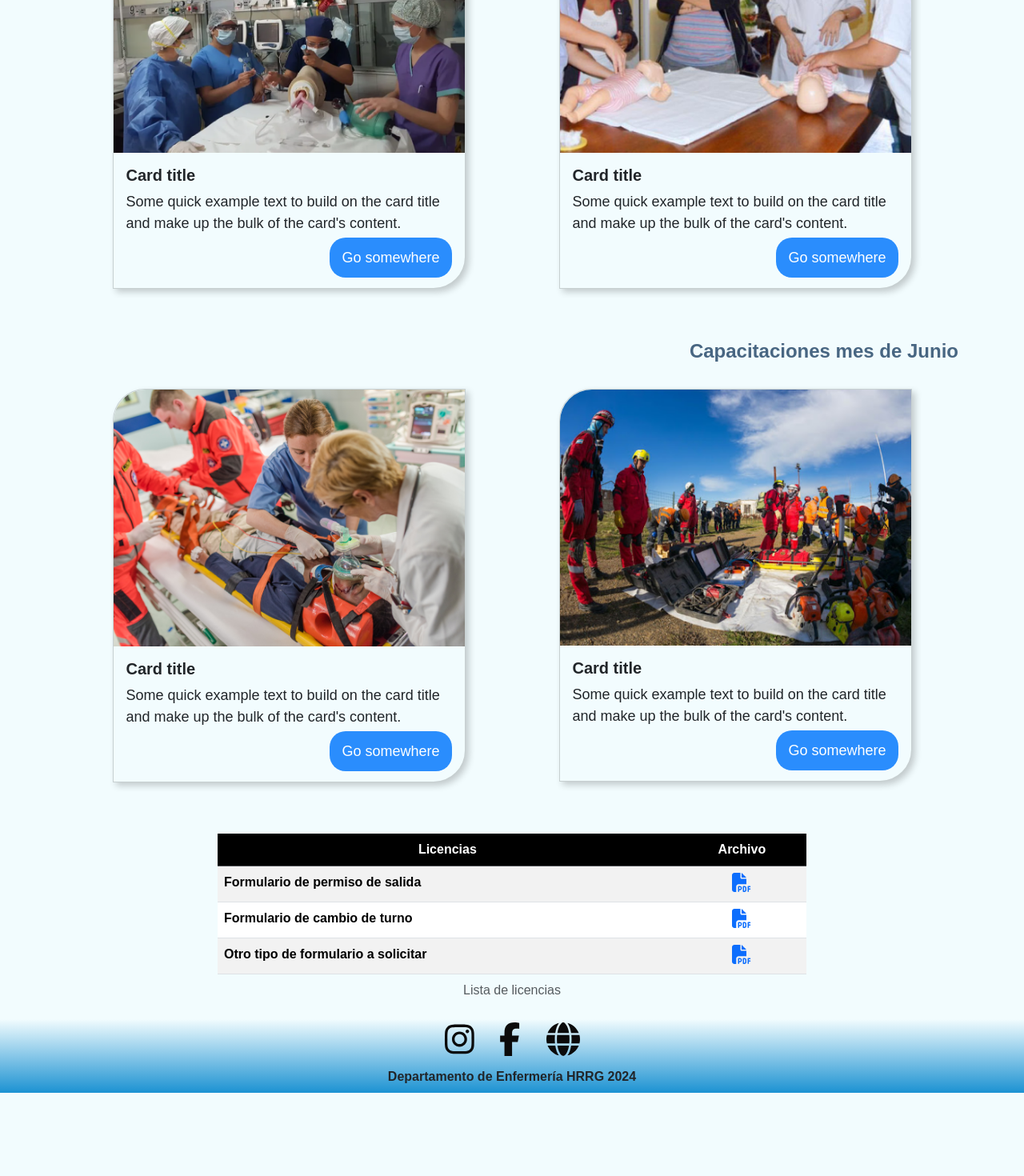
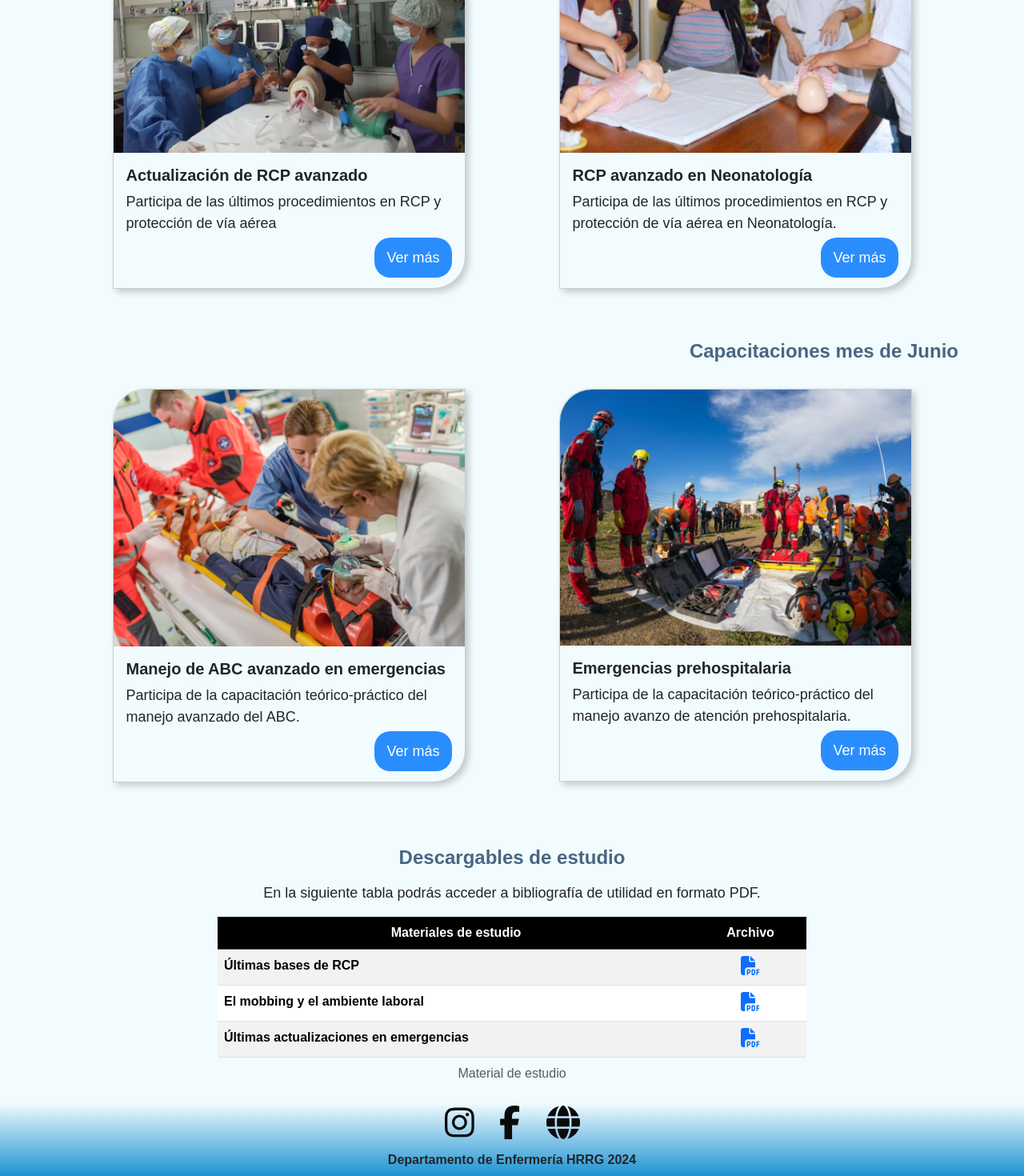
Before and after one commit to CristianSombra/NursingHRRG, a React (Vite) app: page /updates in a window 1280 px wide. Shown: the part 949-2419 px from the top of the page at 80% size. Before the commit the page ends 2315 px from the top, so only its background shows below. Built offline with nearby package versions, Linux system fonts and the light colour scheme.

Commit message:
Home, Updates, Licenses, Contact.
Updated effects and styles, and included additional information.

```diff
--- a/src/views/contact/contact.jsx
+++ b/src/views/contact/contact.jsx
@@ -126,7 +126,7 @@ const Contact = () => {
 
             <section className="container-contact">
                 <div className="row my-5 d-flex justify-content-center mx-auto">
-                    <div className="col-7">
+                    <div className="col-12 col-md-9 col-lg-7">
                         <form className="" onSubmit={sendEmail} ref={form}>
                             <motion.div
                                 className="row"
--- a/src/views/home/home.css
+++ b/src/views/home/home.css
@@ -28,7 +28,7 @@
 .orange-rectangle-home {
     position: absolute;
     top: -20px;
-    left: -20px;
+    left: -15px;
     width: 250px;
     height: 200px;
     background-color: #fab35d;
@@ -38,7 +38,7 @@
 .blue-rectangle-home {
     position: absolute;
     bottom: -20px;
-    right: -20px;
+    right: -15px;
     width: 250px;
     height: 200px;
     background-color: #66adfe;
--- a/src/views/licenses/licenses.jsx
+++ b/src/views/licenses/licenses.jsx
@@ -123,6 +123,10 @@ const Licenses = () => {
             <section className="container">
                 <div className="row mt-5 justify-content-center ">
                     <div className="col-12 col-md-8">
+                            <div className="text-center">
+                                <h4 className="fw-bold my-3">Otras licencias descargables</h4>
+                                <p>En la siguiente tabla podrás acceder a otras licencias para descargar en formato PDF, para completar y enviar por <strong>GEN</strong>.</p>
+                            </div>
                         <div className="table-responsive">
                             <table className="table table-striped table-hover table-lg table-custom-licenses">
                                 <caption className="text-center">Lista de licencias</caption>
--- a/src/views/updates/updates.css
+++ b/src/views/updates/updates.css
@@ -25,7 +25,7 @@
 .orange-rectangle-updates {
     position: absolute;
     top: -20px;
-    left: -20px;
+    left: -15px;
     width: 250px;
     height: 200px;
     background-color: #fab35d;
@@ -35,7 +35,7 @@
 .blue-rectangle-updates {
     position: absolute;
     bottom: -20px;
-    right: -20px;
+    right: -15px;
     width: 250px;
     height: 200px;
     background-color: #66adfe;
@@ -90,6 +90,10 @@
 
 .table-custom-updates thead tr th {
     background-color: black;
+}
+
+.table-custom-updates th {
+    background-color: none;
 }
 
 
--- a/src/views/updates/updates.jsx
+++ b/src/views/updates/updates.jsx
@@ -171,32 +171,32 @@ const Updates = () => {
                                 initial={{x: 50, opacity: 0, filter: 'blur(6px)'}}
                                 animate={{x: 0, opacity: 1, filter: 'blur(0)'}}
                                 transition={{duration: 1.2, delay: 0.4}}
-                                className="fw-bold my-3">
+                                className="col-10 fw-bold my-3">
                                     Capacitaciones mes de Mayo
                             </motion.h4>
                             <div className="row d-flex justify-content-around mx-auto">
-                                <div className="col-12 col-md-8 col-lg-5 my-3">
+                                <div className="col-12 col-md-6 col-lg-5 my-3">
                                     <motion.div
                                         className="card card-custom">
                                             <img src={card1} className="card-img-top img-fluid" alt="..."/>
                                             <div className="card-body">
-                                                <h5 className="card-title fw-bold">Card title</h5>
-                                                <p className="card-text mb-3">Some quick example text to build on the card title and make up the bulk of the card's content.</p>
+                                                <h5 className="card-title fw-bold">Actualización de RCP avanzado</h5>
+                                                <p className="card-text mb-3">Participa de las últimos procedimientos en RCP y protección de vía aérea</p>
                                                 <div className="text-center text-md-end my-2">
-                                                    <a href="#" className="btn-custom">Go somewhere</a>
+                                                    <a href="#" className="btn-custom">Ver más</a>
                                                 </div>
                                             </div>
                                     </motion.div>
                                 </div>
 
-                                <div className="col-12 col-md-8 col-lg-5 my-3">
+                                <div className="col-12 col-md-6 col-lg-5 my-3">
                                     <div className="card card-custom">
                                         <img src={card2} className="card-img-top" alt="..."/>
                                         <div className="card-body">
-                                            <h5 className="card-title fw-bold">Card title</h5>
-                                            <p className="card-text mb-3">Some quick example text to build on the card title and make up the bulk of the card's content.</p>
+                                            <h5 className="card-title fw-bold">RCP avanzado en Neonatología</h5>
+                                            <p className="card-text mb-3">Participa de las últimos procedimientos en RCP y protección de vía aérea en Neonatología.</p>
                                             <div className="text-center text-md-end my-2">
-                                                <a href="#" className="btn-custom">Go somewhere</a>
+                                                <a href="#" className="btn-custom">Ver más</a>
                                             </div>
                                         </div>
                                     </div>
@@ -219,10 +219,10 @@ const Updates = () => {
                                     <div className="card card-custom">
                                         <img src={card3} className="card-img-top" alt="..."/>
                                         <div className="card-body">
-                                            <h5 className="card-title fw-bold">Card title</h5>
-                                            <p className="card-text mb-3">Some quick example text to build on the card title and make up the bulk of the card's content.</p>
+                                            <h5 className="card-title fw-bold">Manejo de ABC avanzado en emergencias</h5>
+                                            <p className="card-text mb-3">Participa de la capacitación teórico-práctico del manejo avanzado del ABC.</p>
                                             <div className="text-center text-md-end my-2">
-                                                <a href="#" className="btn-custom">Go somewhere</a>
+                                                <a href="#" className="btn-custom">Ver más</a>
                                             </div>
                                         </div>
                                     </div>
@@ -232,10 +232,10 @@ const Updates = () => {
                                     <div className="card card-custom">
                                         <img src={card4} className="card-img-top" alt="..."/>
                                         <div className="card-body">
-                                            <h5 className="card-title fw-bold">Card title</h5>
-                                            <p className="card-text mb-3">Some quick example text to build on the card title and make up the bulk of the card's content.</p>
+                                            <h5 className="card-title fw-bold">Emergencias prehospitalaria</h5>
+                                            <p className="card-text mb-3">Participa de la capacitación teórico-práctico del manejo avanzo de atención prehospitalaria.</p>
                                             <div className="text-center text-md-end my-2">
-                                                <a href="#" className="btn-custom">Go somewhere</a>
+                                                <a href="#" className="btn-custom">Ver más</a>
                                             </div>
                                         </div>
                                     </div>
@@ -250,18 +250,22 @@ const Updates = () => {
                 <section className="container">
                     <div className="row mt-5 justify-content-center ">
                         <div className="col-12 col-md-8">
+                            <div className="text-center">
+                                <h4 className="fw-bold my-3" >Descargables de estudio</h4>
+                                <p>En la siguiente tabla podrás acceder a bibliografía de utilidad en formato PDF.</p>
+                            </div>
                             <div className="table-responsive">
                                 <table className="table table-striped table-hover table-lg table-custom-updates">
-                                    <caption className="text-center">Lista de licencias</caption>
+                                    <caption className="text-center">Material de estudio</caption>
                                     <thead>
                                         <tr className="table-dark text-center">
-                                            <th>Licencias</th>
+                                            <th>Materiales de estudio</th>
                                             <th>Archivo</th>
                                         </tr>
                                     </thead>
                                     <tbody>
                                         <tr>
-                                            <th>Formulario de permiso de salida</th>
+                                            <th>Últimas bases de RCP</th>
                                             <th className="text-center">
                                                 <motion.div
                                                     initial={{y: 0}}
@@ -274,7 +278,7 @@ const Updates = () => {
                                             </th>
                                         </tr>
                                         <tr>
-                                            <th>Formulario de cambio de turno</th>
+                                            <th>El mobbing y el ambiente laboral</th>
                                             <th className="text-center">
                                                 <motion.div
                                                     initial={{y: 0}}
@@ -287,7 +291,7 @@ const Updates = () => {
                                             </th>
                                         </tr>
                                         <tr>
-                                            <th>Otro tipo de formulario a solicitar</th>
+                                            <th>Últimas actualizaciones en emergencias</th>
                                             <th className="text-center">
                                                 <motion.div
                                                     initial={{y: 0}}
```
